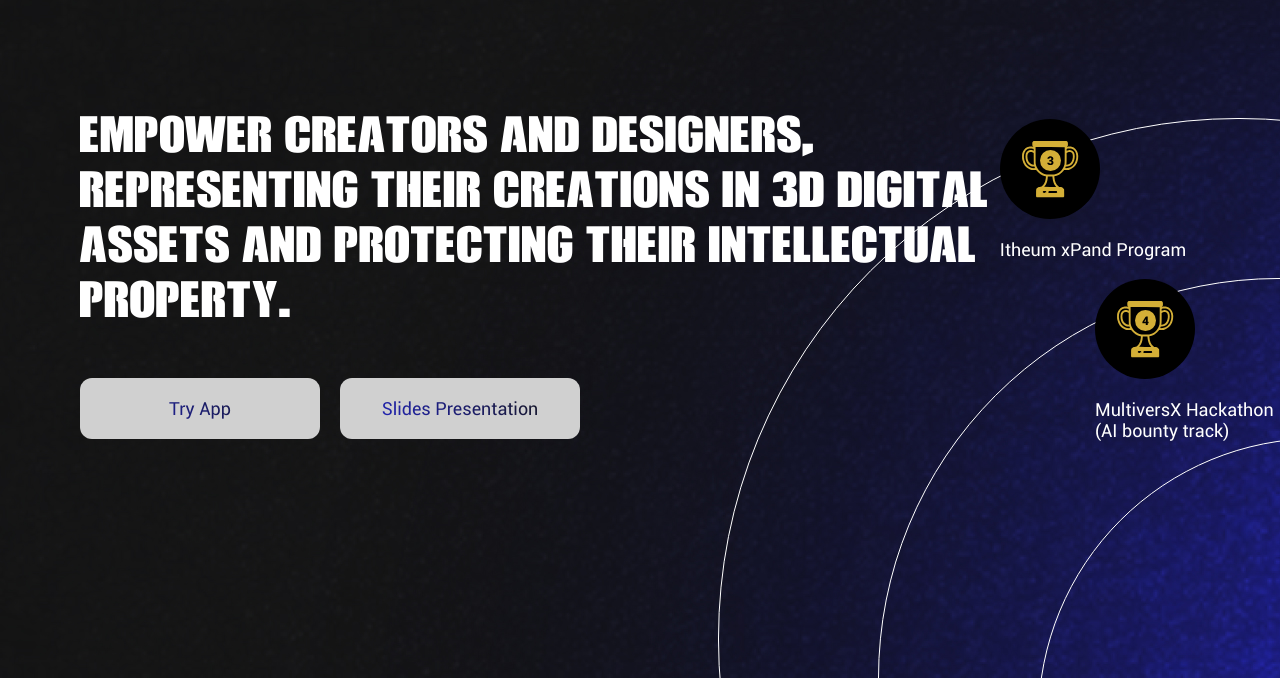
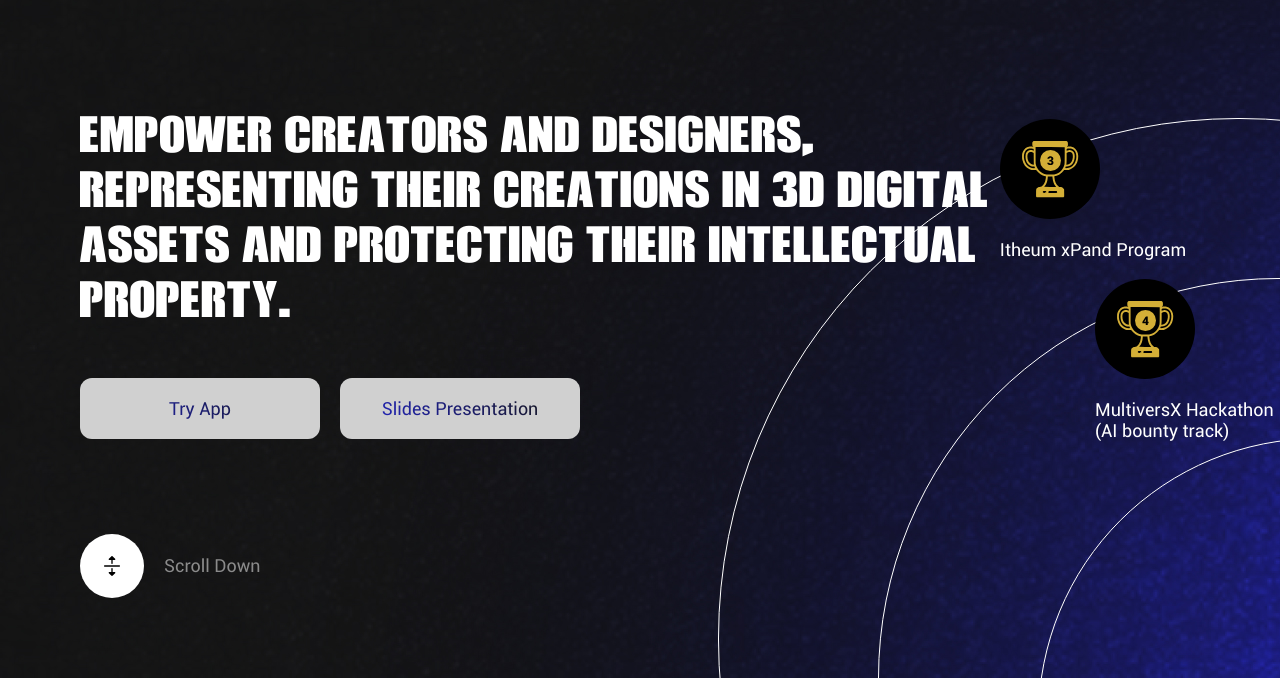
Before and after one commit to jnschilling/locki-io-intro, a website built with Vite: page index.html in a window 1280 px wide. Shown: the part 122-800 px from the top of the page. Built offline with nearby package versions, Linux system fonts and the light colour scheme.

Commit message:
Added scroll behavior to intro section

```diff
--- a/index.html
+++ b/index.html
@@ -22,7 +22,7 @@
     </script>
   </head>
   <body>
-    <section class="intro-section">
+    <section class="intro-section" id="section1">
       <div class="circle1">
         <div class="icon-circle">
           <img src="./public/assets/achivement1.svg" />
@@ -67,9 +67,15 @@
           >
         </div>
       </div>
+      <div class="scroll-container" onclick="smoothScrollToValue()">
+        <div class="scroll-circle">
+          <img src="./public/assets/scroll.svg" />
+        </div>
+        <p class="scroll-text">Scroll Down</p>
+      </div>
     </section>
 
-    <section class="values-section">
+    <section class="values-section" id="section2">
       <div class="values-container">
         <h1 class="values-section-header">VALUES</h1>
         <p class="values-section-subtitle">
@@ -174,6 +180,6 @@
         </svg>
       </a>
     </footer>
-    <script type="module" src="/main.js"></script>
+    <script src="/main.js"></script>
   </body>
 </html>
--- /dev/null
+++ b/main.js
@@ -0,0 +1,5 @@
+function smoothScrollToValue(){
+  document.querySelector('#section2').scrollIntoView({
+      behavior: 'smooth'
+  });
+}
--- a/style.css
+++ b/style.css
@@ -146,6 +146,37 @@ body, html {
   -moz-text-fill-color: transparent;
 }
 
+.intro-section .scroll-container {
+  display: flex;
+  flex-direction: row;
+  position: absolute;
+  bottom: 10vh;
+}
+
+.intro-section .scroll-container .scroll-circle {
+  width: 64px;
+  height: 64px;
+  border-radius: 48px;
+  background: #ffffff;
+  display: flex;
+  justify-content: center;
+  align-items: center;
+  cursor: pointer;
+}
+
+.intro-section .scroll-container .scroll-circle img {
+  width: 16px;
+  height: 20px;
+}
+
+.intro-section .scroll-container .scroll-text {
+  font-size: 18px;
+  color: #8B8B8B;
+  margin: 0;
+  margin-left: 20px;
+  line-height: 64px;
+}
+
 
 .values-section {
   position: relative;
@@ -184,6 +215,7 @@ body, html {
   flex-direction: row;
   flex-wrap: wrap;
   margin-top: 5%;
+  gap: 20px;
 }
 
 .values-section .values-card-container .values-card {
```
Also changed, not shown: public/assets/scroll.svg (added).
